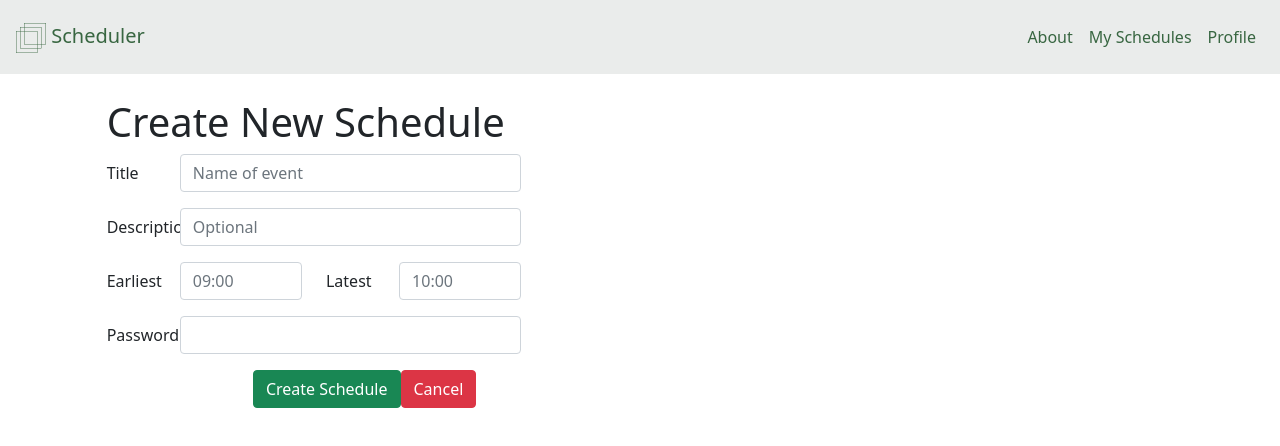
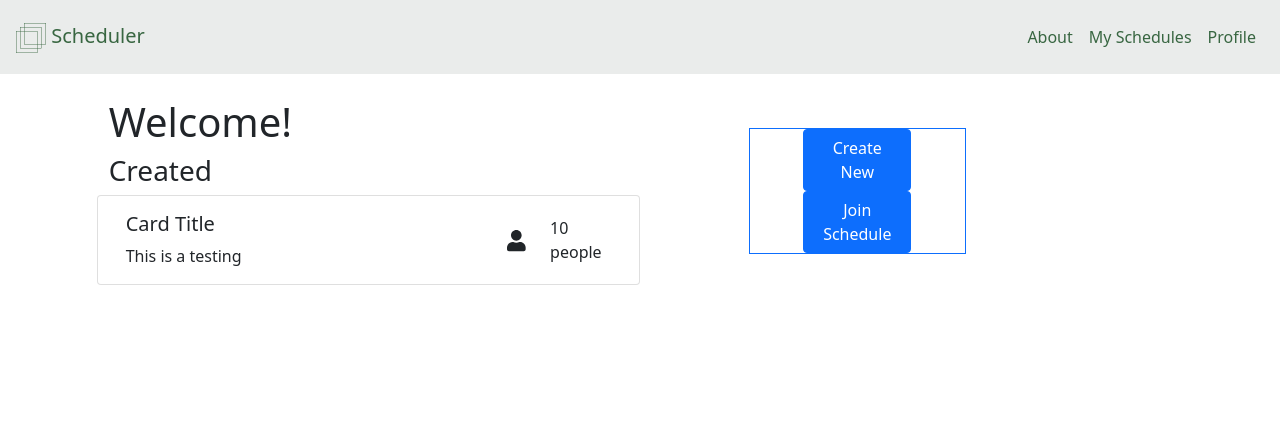
Before and after one commit to danipurwadi/scheduler, a React (Create React App) app in the folder client/: page / in a window 1280 px wide. Shown: the top 446 px of the page. Built offline with nearby package versions, Linux system fonts and the light colour scheme.

Commit message:
feat: add main page component

```diff
--- a/client/src/App.js
+++ b/client/src/App.js
@@ -1,14 +1,15 @@
 import './App.css';
 import 'bootstrap/dist/css/bootstrap.min.css';
 // import UploadSchedule from './components/UploadScheduleComponent';
+import CreateSchedule from './components/CreateScheduleComponent';
 import NavigationBar from './components/NavBarComponent';
-import CreateSchedule from './components/CreateScheduleComponent';
+import Main from './components/MainComponent';
 
 function App() {
   return (
     <div>
       <NavigationBar />
-      <CreateSchedule />
+      <Main />
     </div>
 
   );
--- /dev/null
+++ b/client/src/components/MainComponent.js
@@ -0,0 +1,58 @@
+import React from 'react';
+import styled from 'styled-components'
+import { Row, Col, Button, Card, Container } from 'react-bootstrap';
+import { FontAwesomeIcon } from '@fortawesome/react-fontawesome';
+import {faUser} from '@fortawesome/free-solid-svg-icons';
+
+const Styles = styled.div`
+    p {
+        margin: 0px;
+    }
+`
+function Main() {
+    return(
+        <Styles>
+            <br></br>
+            <Row>
+                <Col md={{ span: 5, offset: 1 }}>
+                    <Row>
+                        <h1>Welcome!</h1>
+                    </Row>
+                    <Row>
+                        <h3>Created</h3>
+                        <Card>
+                            <Card.Body>
+                                <Row className="justify-content-end">
+                                    <Col>
+                                        <Card.Title>Card Title</Card.Title>
+                                        <Card.Text>This is a testing</Card.Text>
+                                    </Col>
+                                    <Col className="align-self-center col-md-auto">
+                                        <FontAwesomeIcon icon={ faUser } size="lg" />
+                                    </Col>
+                                    <Col className="align-self-center" md={{span: 2}}>
+                                        <p>10 people</p>
+                                    </Col>
+                                </Row>
+
+
+                            </Card.Body>
+                        </Card>
+
+                    </Row>
+                </Col>
+                <Col md={{ span: 1 }}></Col>
+                <Col className="border border-primary justify-content-center align-self-center" md={{ span: 2 }}>
+                    <Row className="justify-content-center">
+                        <Button className="w-50">Create New</Button>
+                    </Row>
+                    <Row className="justify-content-center">
+                        <Button className="w-50">Join Schedule</Button>
+                    </Row>
+                </Col>
+            </Row>
+        </Styles>
+    )
+}
+
+export default Main;
```
